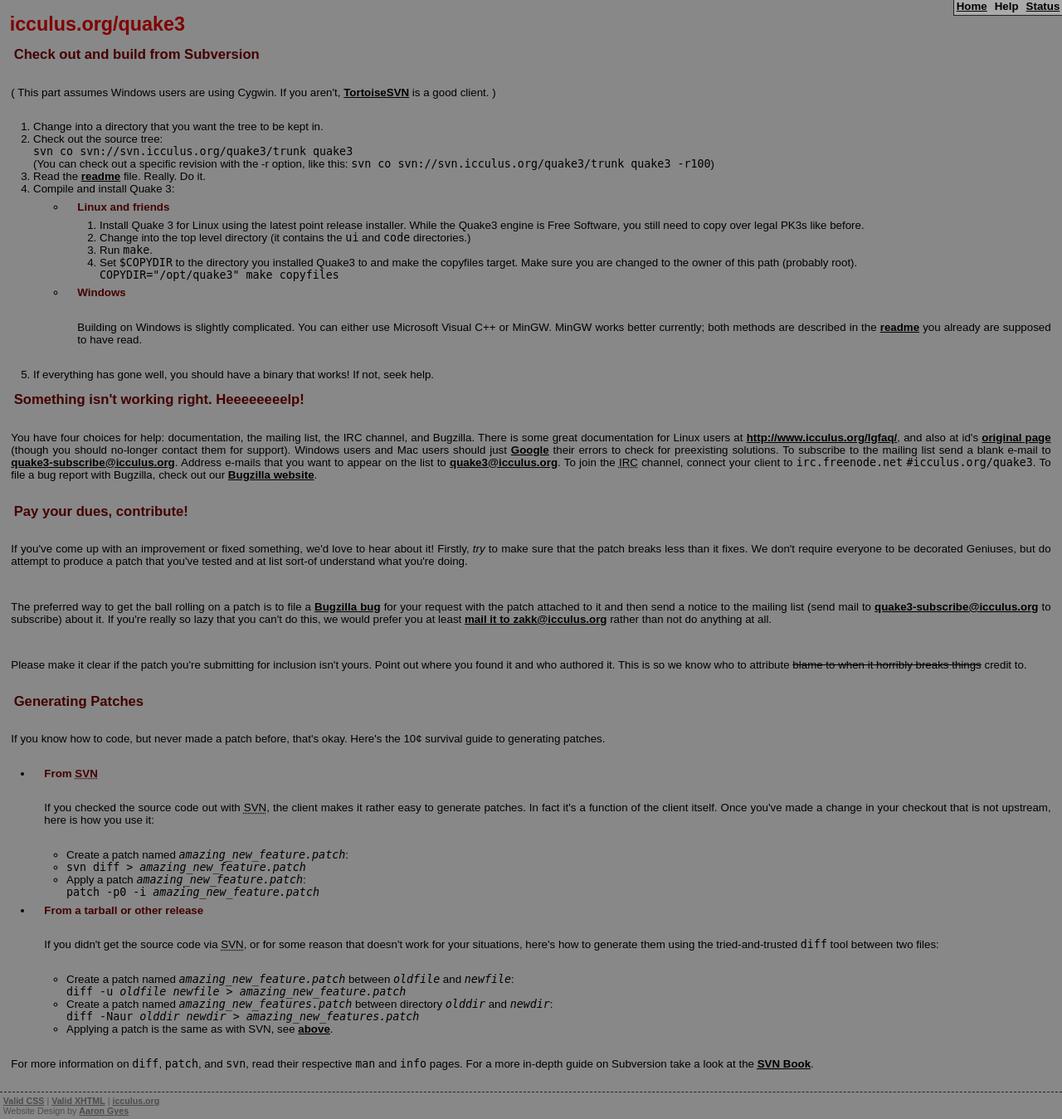
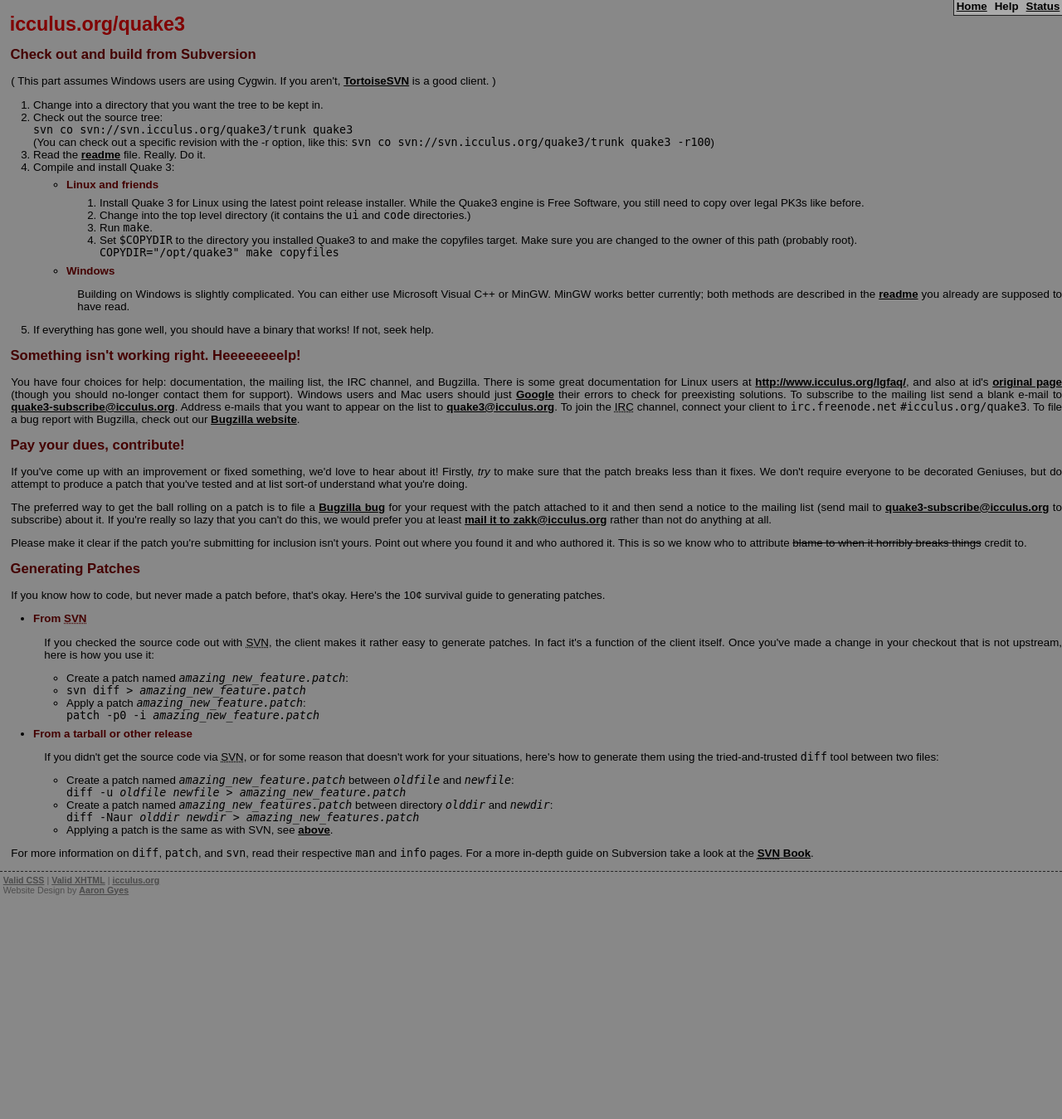
Before and after one commit to ShaneIsley/challengeq3, a PHP site: page /?page=help in a window 1280 px wide. Shown: the whole page at 83% size. After the commit the page ends 1079 px from the top, so only its background shows below. Run offline with PHP 8.4, Linux system fonts and the light colour scheme; data that the repository does not hold is empty.

Commit message:
Deuglify
git-svn-id: https://svn.mode-x.org/cnq3/trunk@308 df7340c0-8d17-0410-b57c-d8c7d96bbbdc

```diff
--- a/web/ioq3.css
+++ b/web/ioq3.css
@@ -66,13 +66,14 @@ h1 {
 h2 {
 	color: #440000;
 	font-size: 1.25em;
-	padding: 0 1em 0 1em;
+	padding: 0 .75em 0 .75em;
 }
 
 h3 {
 	color: #440000;
 	font-size: 1em;
-	margin: .5em 1em .5em 1em;
+	margin: .5em 0em .5em 0em;
+	padding: 0;
 }
 
 img {
@@ -107,7 +108,7 @@ td {
 }
 
 p {
-	padding: 1em;
+	margin-left: 1em;
 	text-align: justify;
 }
 
```
